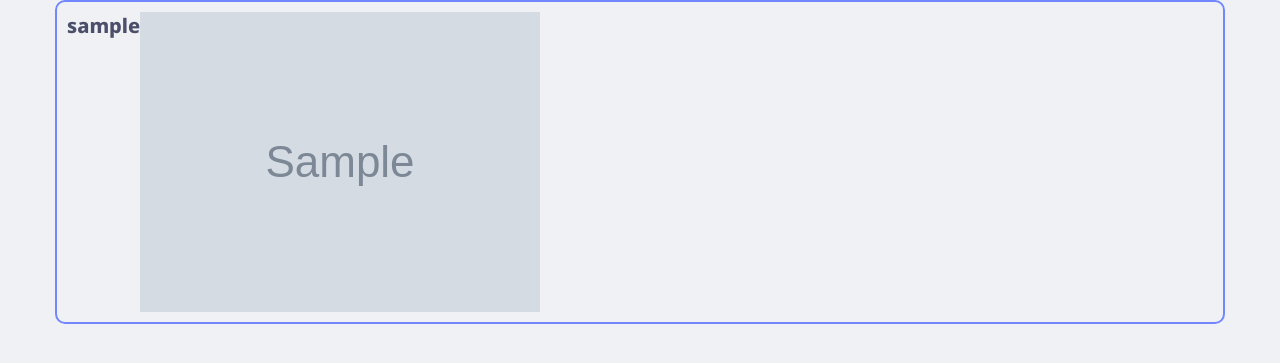
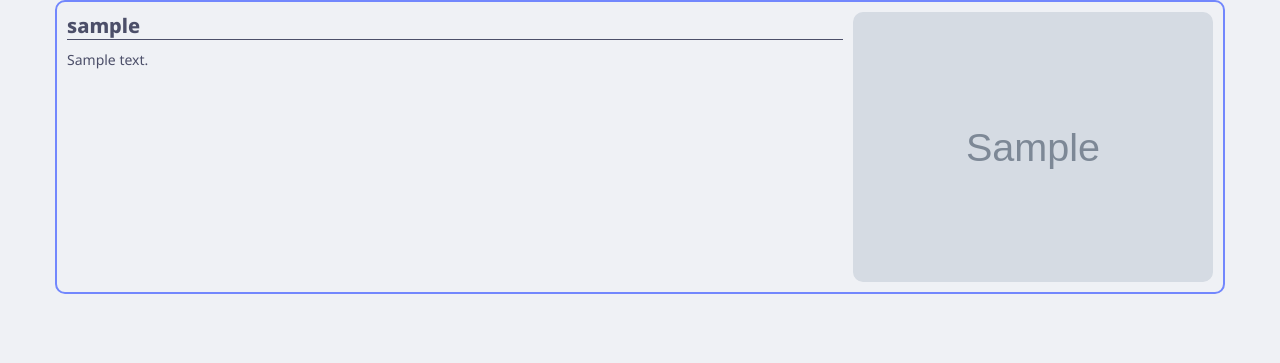
Before and after one commit to alkmei/djangoForums, a Django app: a page that uses templates/users/profile.html in a window 1280 px wide. Shown: the part 47-410 px from the top of the page. Run offline with Django 4.2, Linux system fonts and the light colour scheme; tables that the repository leaves empty hold one stand-in row (values such as "Sample post"); grey boxes marked "Sample" are stand-in pictures; style sheets or scripts are compiled from the project's sources; some libraries are stand-ins or nearby versions.

Commit message:
profile css and about-me

```diff
--- a/static/users/profile.scss
+++ b/static/users/profile.scss
@@ -2,4 +2,25 @@
   @include page-container;
   @include rounded-box;
   display: flex;
+  justify-content: space-between;
+
+  img {
+    max-width: 36rem;
+    max-height: 36rem;
+    border-radius: 1rem;
+  }
+
+  .left-side {
+    width: 100%;
+    padding-right: 1rem;
+    h1 {
+      border-bottom: 1px solid var(--text);
+      width: 100%;
+    }
+
+    p {
+      padding-top: 1rem;
+      font-size: 1.4rem;
+    }
+  }
 }
--- a/templates/users/profile.html
+++ b/templates/users/profile.html
@@ -1,7 +1,11 @@
 {% extends 'base.html' %}
 {% block content %}
     <div class="profile-container">
-        <h1>{{ profile.user.username }}</h1>
+        <div class="left-side">
+            <h1>{{ profile.user.username }}</h1>
+            <p>{{ profile.about_me }}</p>
+        </div>
+
         <img src="{{ profile.image.url }}" alt="{{ profile.user.username }}">
     </div>
 {% endblock %}
--- a/users/models.py
+++ b/users/models.py
@@ -6,6 +6,7 @@ from django.contrib.auth.models import User
 class Profile(models.Model):
     user = models.OneToOneField(User, on_delete=models.CASCADE)
     image = models.ImageField(default="default.jpg", upload_to="profile_pics")
+    about_me = models.TextField()
 
     def __str__(self):
         return f"{self.user.username} profile"
```
Also changed, not shown: users/migrations/0002_profile_about_me.py (added).
